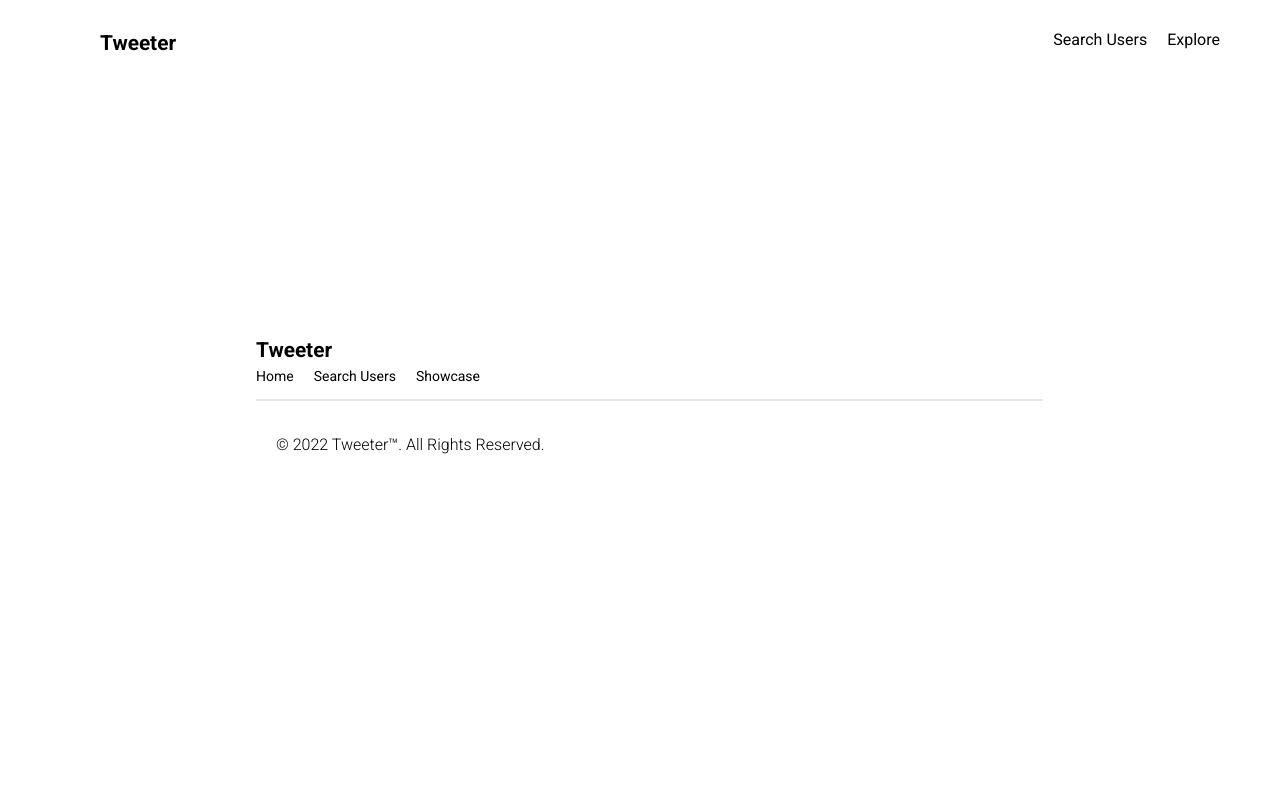
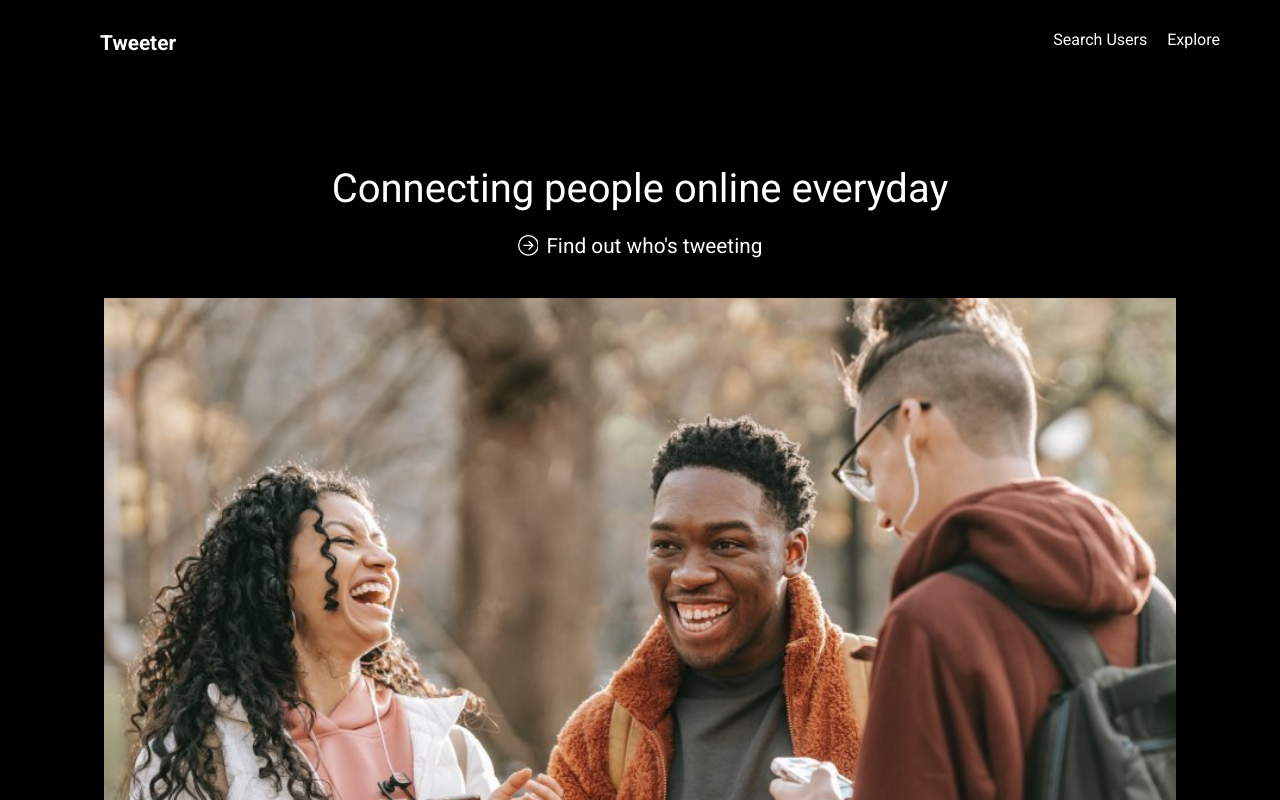
Before and after one commit to BrandonCarp/tweeter, a React (Create React App) app: page / in a window 1280 px wide. Shown: the top 800 px of the page. Built offline with nearby package versions, Linux system fonts and the light colour scheme; a web font is replaced by a local one.

Commit message:
dark mode

```diff
--- a/package.json
+++ b/package.json
@@ -19,6 +19,7 @@
     "react-router-dom": "^6.4.1",
     "react-scripts": "5.0.1",
     "react-scroll": "^1.8.9",
+    "react-toggle-dark-mode": "^1.1.1",
     "typescript": "^4.9.4",
     "web-vitals": "^2.1.4"
   },
--- a/src/App.tsx
+++ b/src/App.tsx
@@ -12,8 +12,8 @@ import { ScrollToTop } from "./Components/ScrollToTop";
 export const App = () => {
 
 
-  return (
-    <div>
+  return  (
+    <div className="text-white bg-black dark:text-black dark:bg-white">
       <ScrollToTop />
       <AnimatePresence>
         <motion.div
@@ -22,12 +22,13 @@ export const App = () => {
           animate={{ opacity: 1, y: 0 }}
           exit={{ opacity: 0 }}
         >
-          <Navbar />
+         <Navbar />
         </motion.div>
       </AnimatePresence>
       <Routes>
 
-        <Route path="/home"  element={<Home />} />
+        <Route path="/"  element={<Home />} />
+        <Route path="/home" element={<Home />} />
         <Route path="/usersearch" element={<UserSearch />} />
         <Route path="/showcase" element={<TweetShowcase />} />
         <Route path="/hamburgerlink" element={<HamburgerLinks />} />
--- a/src/Components/Home Page/Home.tsx
+++ b/src/Components/Home Page/Home.tsx
@@ -6,8 +6,8 @@ import { Hero } from "./Hero";
 
 export const Home = () => {
   return (
-    <>
+    <div className="">
       <Hero />
-    </>
+    </div>
   );
 }
--- a/src/Components/Home Page/Navbar.tsx
+++ b/src/Components/Home Page/Navbar.tsx
@@ -17,7 +17,7 @@ const closeModal = (e: React.MouseEvent<HTMLButtonElement>) => {
 }
 
   return (
-    <>
+    <div className="text-white bg-black dark:text-black dark:bg-white">
       <nav className="sticky top-0 relative container mx-auto p-5 ">
         <ul className="flex-row items-center   md:pl-10 md:flex ">
           <li className="absolute  left-0 ml-7 mt-3  text-baselg   md:invisible">
@@ -28,7 +28,7 @@ const closeModal = (e: React.MouseEvent<HTMLButtonElement>) => {
             <Modal closeModal={closeModal} open={isOpen} >
               <ul className="space-y-3 text-baselg flex flex-col items-center">
                 <motion.li className="" whileHover={{ scale: 1.1 }}>
-                  <NavLink to="/home" className=" p-1">
+                  <NavLink to="/" className=" p-1">
                     <button onClick={closeModal}>Home</button>
                   </NavLink>
                 </motion.li>
@@ -50,7 +50,7 @@ const closeModal = (e: React.MouseEvent<HTMLButtonElement>) => {
 
           <li className="text-baselg flex pt-2   justify-center ">
             {/* Make a icon */}
-            <NavLink to="/home" className="font-bold">Tweeter</NavLink>
+            <NavLink to="/" className="font-bold">Tweeter</NavLink>
           </li>
 
           <div className="invisible absolute right-0 mr-5  space-x-5 flex  md:visible">
@@ -63,6 +63,6 @@ const closeModal = (e: React.MouseEvent<HTMLButtonElement>) => {
           </div>
         </ul>
       </nav>
-    </>
+    </div>
   );
 }
--- a/src/Components/MobileFooter.tsx
+++ b/src/Components/MobileFooter.tsx
@@ -9,12 +9,12 @@ export function MobileFooter() {
 
 
   return (
-    <div>
+    <div className="text-white bg-black dark:text-black dark:bg-white">
       <div className="md:mt-[20%] md:m-10 space-y-3 flex flex-col items-center md:items-start md:ml-[20%]  md:h-20">
         <div className="flex flex-col invisible md:visible  ">
           <h1 className="text-baselg font-bold">Tweeter</h1>
           <ul className=" flex space-x-5 text-sm ">
-            <NavLink to="/home">Home</NavLink>
+            <NavLink to="/">Home</NavLink>
             <NavLink to="/usersearch">Search Users</NavLink>
             <NavLink to="/showcase">Showcase</NavLink>
           </ul>
@@ -28,7 +28,7 @@ export function MobileFooter() {
         </div>
       </div>
 
-<div className="sticky bottom-0  left-0 right-0 flex justify-center  border-t-[3px] h-20 bg-white md:invisible ">
+<div className="sticky bottom-0  left-0 right-0 flex justify-center  border-t-[3px] h-20  md:invisible text-white bg-black dark:text-black dark:bg-white">
         <ul className="flex items-center ">
 
 
--- a/src/Components/User Search Page/UserSearchBar.tsx
+++ b/src/Components/User Search Page/UserSearchBar.tsx
@@ -27,7 +27,7 @@ export function UserSearchBar() {
             </button>
             <input
               type="text"
-              className=" bg-white pl-3 pr-16 rounded-lg  focus:outline-none  "
+              className=" text-white bg-black dark:text-black dark:bg-white pl-3 pr-16 rounded-lg  focus:outline-none  "
               placeholder="Search Users"
               value={query}
               onChange={handleChange}
--- a/tailwind.config.js
+++ b/tailwind.config.js
@@ -1,7 +1,7 @@
 /** @type {import('tailwindcss').Config} */
 module.exports = {
   content: ["./src/**/*.{js,jsx,ts,tsx}"],
-  darkMode: "className",
+  darkMode: "class",
   theme: {
     screens: {
       xms: "320px",
```
Also changed, not shown: src/nightToggle.tsx (renamed from src/nightToggle.js), 1 other file (tests, documents, lock files or other folders).
